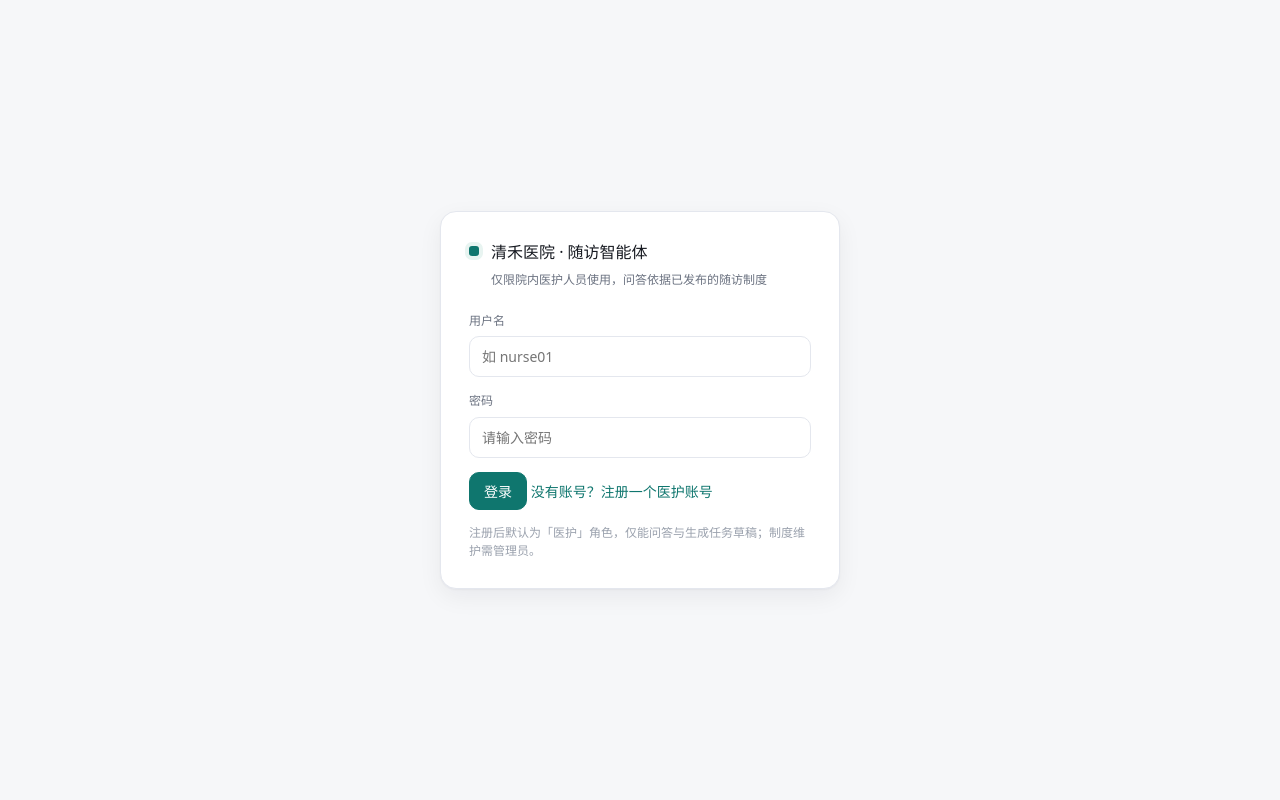
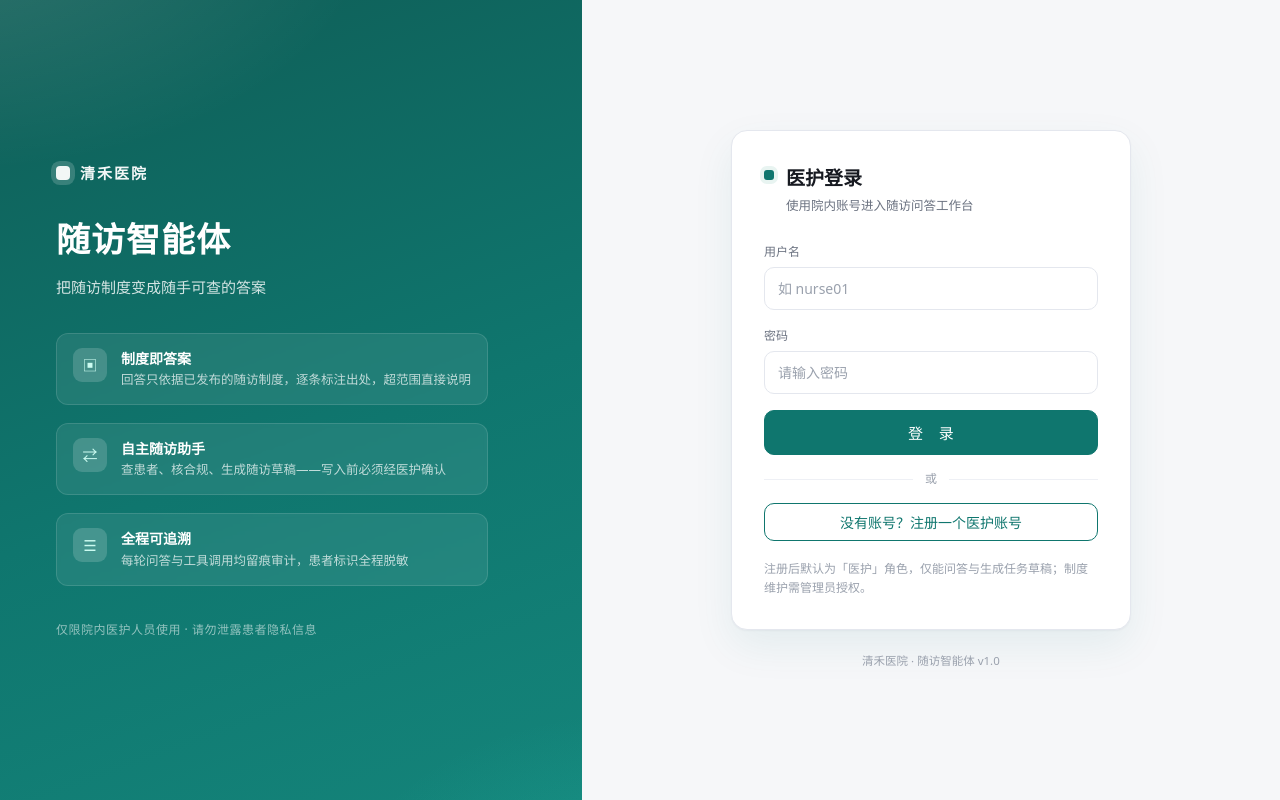
Before and after one commit to Cxily117/qinghe-ai-followup, a FastAPI app: page / in a window 1280 px wide. Run offline with FastAPI, Linux system fonts and the light colour scheme.

Commit message:
design(前端): 登录页重设计——左右分栏品牌页 + 表单卡
- 左侧深青渐变品牌区：院名/标语/三条产品卖点（制度即答案/自主随访助手/
  全程可追溯，文案对齐真实能力）/隐私提示
- 右侧表单卡：医护登录标题、聚焦态输入框、字距加宽的主按钮、
  分隔线 + 描边式注册按钮、版本落款
- app.js 依赖的 6 个元素 ID 全部保留；窄屏 860px 断点堆叠
- 静态资源版本升 v=p3 强制刷新缓存

```diff
--- a/followup-agent/web/index.html
+++ b/followup-agent/web/index.html
@@ -4,18 +4,48 @@
 <meta charset="utf-8">
 <meta name="viewport" content="width=device-width, initial-scale=1">
 <title>随访智能体 · 医护问答</title>
-<link rel="stylesheet" href="/static/style.css?v=p2">
+<link rel="stylesheet" href="/static/style.css?v=p3">
 </head>
 <body>
 
-<!-- 登录 / 注册：单页应用，未登录时盖在最上层 -->
+<!-- 登录 / 注册：单页应用，未登录时盖在最上层（左侧品牌区 + 右侧表单区） -->
 <div class="overlay" id="login">
+  <div class="auth">
+
+    <!-- 左：品牌与卖点 -->
+    <aside class="auth-hero">
+      <div class="auth-hero-inner">
+        <div class="auth-logo"><span class="brand-mark large"></span>清禾医院</div>
+        <h1>随访智能体</h1>
+        <p class="auth-slogan">把随访制度变成随手可查的答案</p>
+
+        <ul class="auth-points">
+          <li>
+            <span class="pt-ico">▣</span>
+            <div><b>制度即答案</b><i>回答只依据已发布的随访制度，逐条标注出处，超范围直接说明</i></div>
+          </li>
+          <li>
+            <span class="pt-ico">⇄</span>
+            <div><b>自主随访助手</b><i>查患者、核合规、生成随访草稿——写入前必须经医护确认</i></div>
+          </li>
+          <li>
+            <span class="pt-ico">☰</span>
+            <div><b>全程可追溯</b><i>每轮问答与工具调用均留痕审计，患者标识全程脱敏</i></div>
+          </li>
+        </ul>
+
+        <p class="auth-foot">仅限院内医护人员使用 · 请勿泄露患者隐私信息</p>
+      </div>
+    </aside>
+
+    <!-- 右：登录表单 -->
+    <main class="auth-panel">
       <form class="login-card" id="login-form" autocomplete="on">
-    <div class="brand">
+        <div class="auth-head">
           <span class="brand-mark"></span>
           <div>
-        <h1>清禾医院 · 随访智能体</h1>
-        <p>仅限院内医护人员使用，问答依据已发布的随访制度</p>
+            <h2>医护登录</h2>
+            <p>使用院内账号进入随访问答工作台</p>
           </div>
         </div>
 
@@ -30,10 +60,15 @@
 
         <p class="form-error" id="login-error" hidden></p>
 
-    <button class="btn primary" id="login-submit" type="submit">登录</button>
-    <button class="btn link" id="toggle-register" type="button">没有账号？注册一个医护账号</button>
-    <p class="login-tip">注册后默认为「医护」角色，仅能问答与生成任务草稿；制度维护需管理员。</p>
+        <button class="btn primary block auth-submit" id="login-submit" type="submit">登 录</button>
+        <div class="auth-divider"><span>或</span></div>
+        <button class="btn outline block" id="toggle-register" type="button">没有账号？注册一个医护账号</button>
+        <p class="login-tip">注册后默认为「医护」角色，仅能问答与生成任务草稿；制度维护需管理员授权。</p>
       </form>
+      <p class="auth-copy">清禾医院 · 随访智能体 v1.0</p>
+    </main>
+
+  </div>
 </div>
 
 <!-- 主界面 -->
@@ -90,6 +125,6 @@
   </div>
 </div>
 
-<script src="/static/app.js?v=p2"></script>
+<script src="/static/app.js?v=p3"></script>
 </body>
 </html>
--- a/followup-agent/web/static/style.css
+++ b/followup-agent/web/static/style.css
@@ -56,15 +56,108 @@ button { font-family: inherit; font-size: 14px; cursor: pointer; }
 .btn.link:hover { text-decoration: underline; }
 .btn.block { display: block; width: 100%; }
 
-/* ---------------- 登录 ---------------- */
+/* ---------------- 登录：左侧品牌区 + 右侧表单区 ---------------- */
 .overlay {
   position: absolute;
   inset: 0;
+  background: var(--bg);
+  z-index: 10;
+  overflow: auto;
+}
+
+.auth {
+  min-height: 100vh;
+  display: grid;
+  grid-template-columns: minmax(380px, 5fr) 6fr;
+}
+
+/* ---- 左：品牌区（深青渐变，装饰圆 + 卖点清单） ---- */
+.auth-hero {
+  position: relative;
+  display: flex;
+  align-items: center;
+  padding: 48px 56px;
+  background:
+    radial-gradient(720px 420px at -10% -10%, rgba(255, 255, 255, .14), transparent 60%),
+    radial-gradient(560px 380px at 110% 115%, rgba(45, 212, 191, .22), transparent 55%),
+    linear-gradient(160deg, #0f5e57 0%, #0f766e 55%, #14847a 100%);
+  color: #fff;
+  overflow: hidden;
+}
+.auth-hero-inner { position: relative; max-width: 460px; }
+
+.auth-logo {
+  display: inline-flex;
+  align-items: center;
+  gap: 10px;
+  font-size: 15px;
+  letter-spacing: 2px;
+  font-weight: 600;
+  opacity: .95;
+}
+.brand-mark.large {
+  width: 14px; height: 14px;
+  margin: 0;
+  border-radius: 4px;
+  background: #fff;
+  box-shadow: 0 0 0 5px rgba(255, 255, 255, .18);
+}
+
+.auth-hero h1 {
+  margin: 26px 0 8px;
+  font-size: 34px;
+  font-weight: 700;
+  letter-spacing: 1px;
+}
+.auth-slogan {
+  margin: 0 0 34px;
+  font-size: 15px;
+  color: rgba(255, 255, 255, .82);
+}
+
+.auth-points {
+  list-style: none;
+  margin: 0;
+  padding: 0;
+  display: grid;
+  gap: 18px;
+}
+.auth-points li {
+  display: flex;
+  gap: 14px;
+  padding: 14px 16px;
+  border-radius: 12px;
+  background: rgba(255, 255, 255, .08);
+  border: 1px solid rgba(255, 255, 255, .12);
+  backdrop-filter: blur(2px);
+}
+.pt-ico {
+  flex: none;
+  width: 34px; height: 34px;
   display: grid;
   place-items: center;
-  background: var(--bg);
-  padding: 24px;
-  z-index: 10;
+  border-radius: 9px;
+  background: rgba(255, 255, 255, .16);
+  font-size: 15px;
+  color: #ccfbf1;
+}
+.auth-points b { display: block; font-size: 14px; font-weight: 600; }
+.auth-points i { display: block; font-style: normal; font-size: 12.5px; line-height: 1.6; color: rgba(255, 255, 255, .72); }
+
+.auth-foot {
+  margin: 34px 0 0;
+  font-size: 12px;
+  color: rgba(255, 255, 255, .55);
+  letter-spacing: .5px;
+}
+
+/* ---- 右：表单区 ---- */
+.auth-panel {
+  display: flex;
+  flex-direction: column;
+  align-items: center;
+  justify-content: center;
+  padding: 40px 24px;
 }
 
 .login-card {
@@ -73,8 +166,82 @@ button { font-family: inherit; font-size: 14px; cursor: pointer; }
   background: var(--panel);
   border: 1px solid var(--line);
   border-radius: 16px;
-  padding: 28px;
-  box-shadow: var(--shadow);
+  padding: 32px;
+  box-shadow: 0 1px 2px rgba(16, 24, 40, .04), 0 16px 40px rgba(15, 118, 110, .08);
+}
+
+.auth-head { display: flex; gap: 12px; align-items: flex-start; margin-bottom: 26px; }
+.auth-head .brand-mark { margin-top: 7px; }
+.auth-head h2 { margin: 0 0 3px; font-size: 19px; font-weight: 600; }
+.auth-head p { margin: 0; font-size: 12.5px; color: var(--muted); }
+
+.field { display: block; margin-bottom: 16px; }
+.field span { display: block; font-size: 12px; font-weight: 500; color: var(--muted); margin-bottom: 6px; }
+.field input {
+  width: 100%;
+  padding: 11px 13px;
+  border: 1px solid var(--line);
+  border-radius: 10px;
+  font-size: 14px;
+  font-family: inherit;
+  background: #fff;
+  color: var(--text);
+  transition: border-color .15s, box-shadow .15s;
+}
+.field input::placeholder { color: var(--muted-2); }
+.field input:focus {
+  outline: none;
+  border-color: var(--accent);
+  box-shadow: 0 0 0 3px var(--accent-soft);
+}
+
+.form-error {
+  margin: 0 0 12px;
+  padding: 8px 10px;
+  font-size: 13px;
+  color: var(--danger);
+  background: var(--danger-soft);
+  border: 1px solid #fbd5d0;
+  border-radius: 8px;
+}
+
+.auth-submit { padding: 11px 14px; font-size: 15px; letter-spacing: 6px; text-indent: 6px; }
+
+.auth-divider {
+  display: flex;
+  align-items: center;
+  gap: 12px;
+  margin: 14px 0;
+  color: var(--muted-2);
+  font-size: 12px;
+}
+.auth-divider::before, .auth-divider::after {
+  content: "";
+  flex: 1;
+  height: 1px;
+  background: var(--line-soft);
+}
+
+.btn.outline {
+  background: #fff;
+  border-color: var(--accent);
+  color: var(--accent);
+  font-weight: 500;
+}
+.btn.outline:hover { background: var(--accent-soft); }
+
+.login-tip { margin: 18px 0 0; font-size: 12px; color: var(--muted-2); line-height: 1.6; }
+.auth-copy { margin: 22px 0 0; font-size: 11.5px; color: var(--muted-2); }
+
+/* 窄屏：品牌区收起为紧凑横幅，表单占满 */
+@media (max-width: 860px) {
+  .auth { grid-template-columns: 1fr; }
+  .auth-hero { padding: 32px 24px; }
+  .auth-hero h1 { font-size: 24px; margin-top: 16px; }
+  .auth-points { gap: 10px; }
+  .auth-points li { padding: 10px 12px; }
+  .auth-foot { margin-top: 20px; }
+  .auth-panel { padding: 28px 16px; }
 }
 
 .brand { display: flex; gap: 12px; align-items: flex-start; margin-bottom: 22px; }
@@ -88,32 +255,6 @@ button { font-family: inherit; font-size: 14px; cursor: pointer; }
 .brand.small { margin: 0; align-items: center; gap: 10px; }
 .brand.small strong { font-weight: 500; font-size: 14px; }
 .brand.small .brand-mark { margin-top: 0; }
-
-.field { display: block; margin-bottom: 14px; }
-.field span { display: block; font-size: 12px; color: var(--muted); margin-bottom: 6px; }
-.field input {
-  width: 100%;
-  padding: 10px 12px;
-  border: 1px solid var(--line);
-  border-radius: 10px;
-  font-size: 14px;
-  font-family: inherit;
-  background: #fff;
-  color: var(--text);
-}
-.field input:focus { outline: 2px solid var(--accent-soft); border-color: var(--accent); }
-
-.form-error {
-  margin: 0 0 12px;
-  padding: 8px 10px;
-  font-size: 13px;
-  color: var(--danger);
-  background: var(--danger-soft);
-  border: 1px solid #fbd5d0;
-  border-radius: 8px;
-}
-
-.login-tip { margin: 14px 0 0; font-size: 12px; color: var(--muted-2); line-height: 1.5; }
 
 /* ---------------- 顶栏 ---------------- */
 .app { display: flex; flex-direction: column; height: 100vh; }
```
Lines whose indentation alone changed are shown as unchanged.
